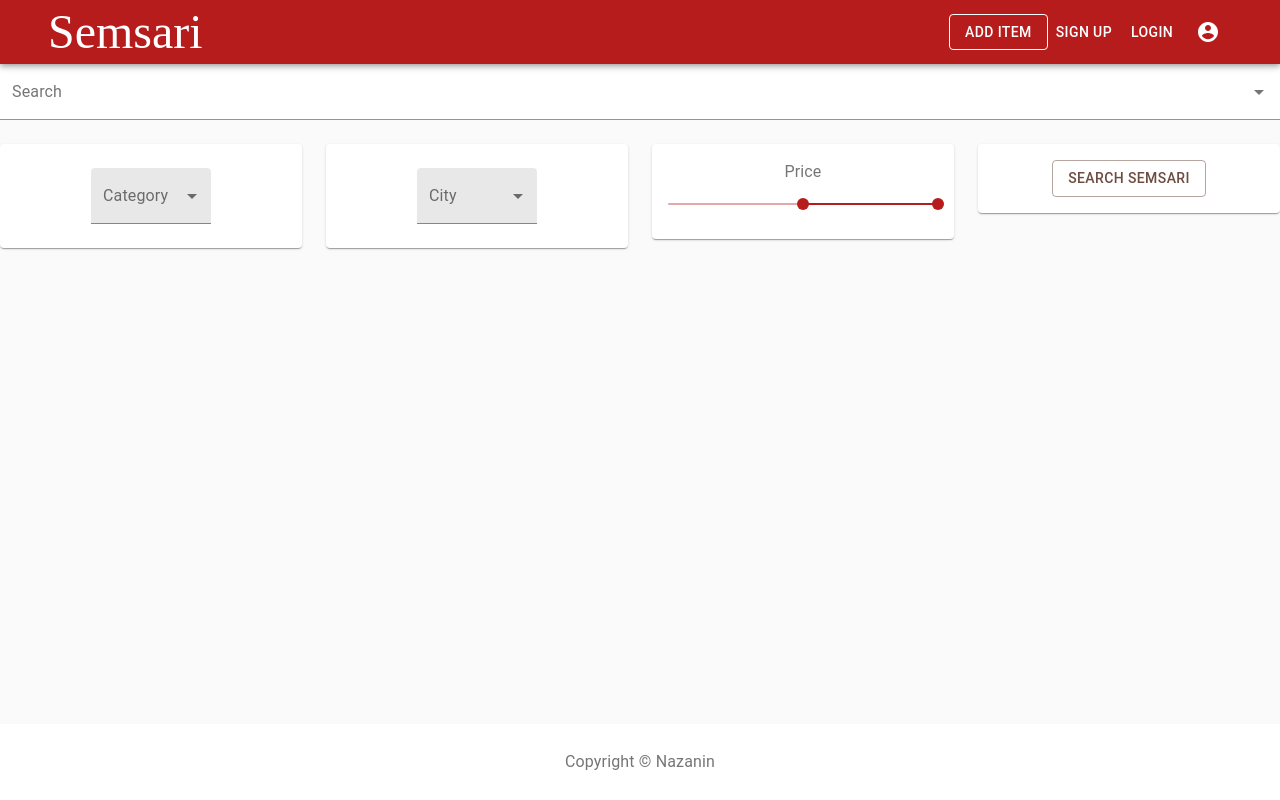
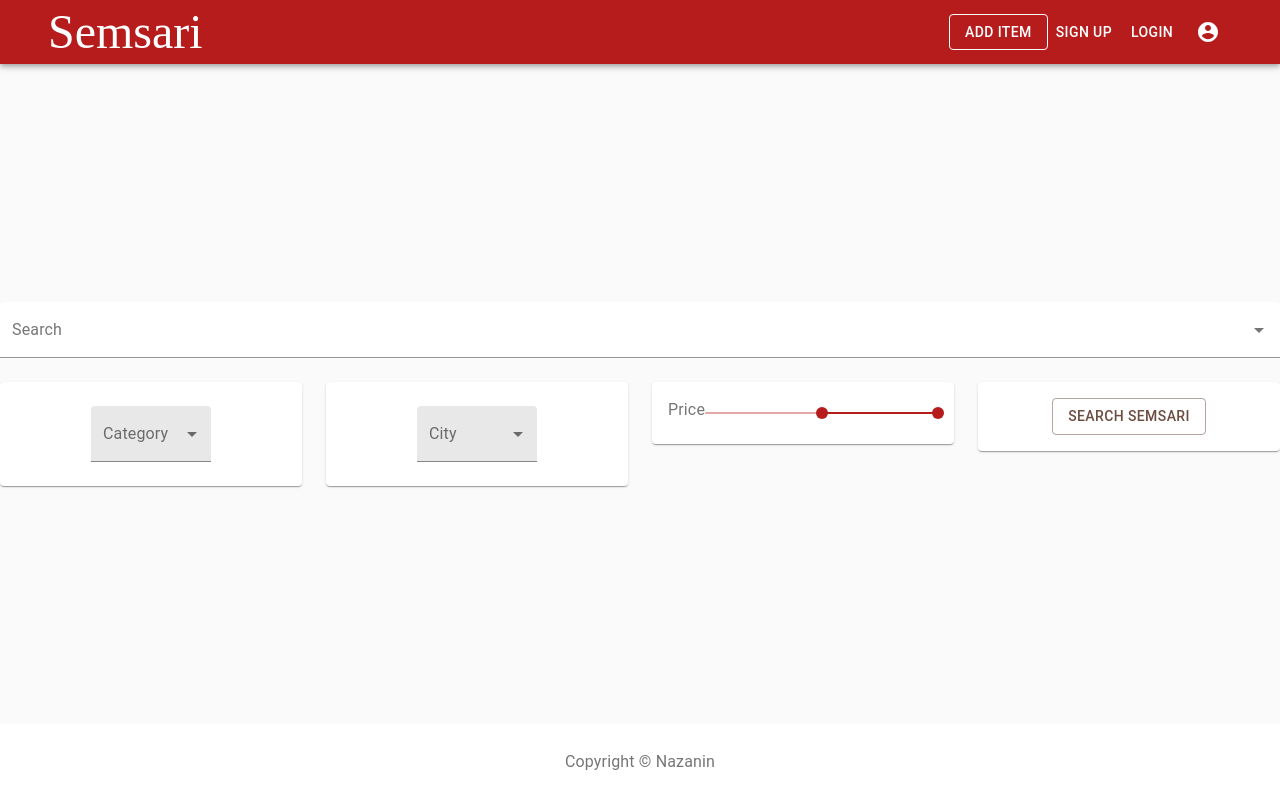
Before and after one commit to nazi-pira/semsari, a React (Create React App) app: page /searchItemPage in a window 1280 px wide. Built offline with nearby package versions, Linux system fonts and the light colour scheme; a web font is replaced by a local one.

Commit message:
search item page align items

```diff
--- a/src/pages/searchItemPage.js
+++ b/src/pages/searchItemPage.js
@@ -14,7 +14,10 @@ import ItemSearch from '../components/ItemSearch'
 
 const useStyles = makeStyles((theme) => ({
   root: {
-    flexGrow: 1
+    flexGrow: 1,
+    display: 'flex',
+    alignItems: 'center',
+    justifyContent: 'center'
   },
   paper: {
     padding: theme.spacing(2),
```
